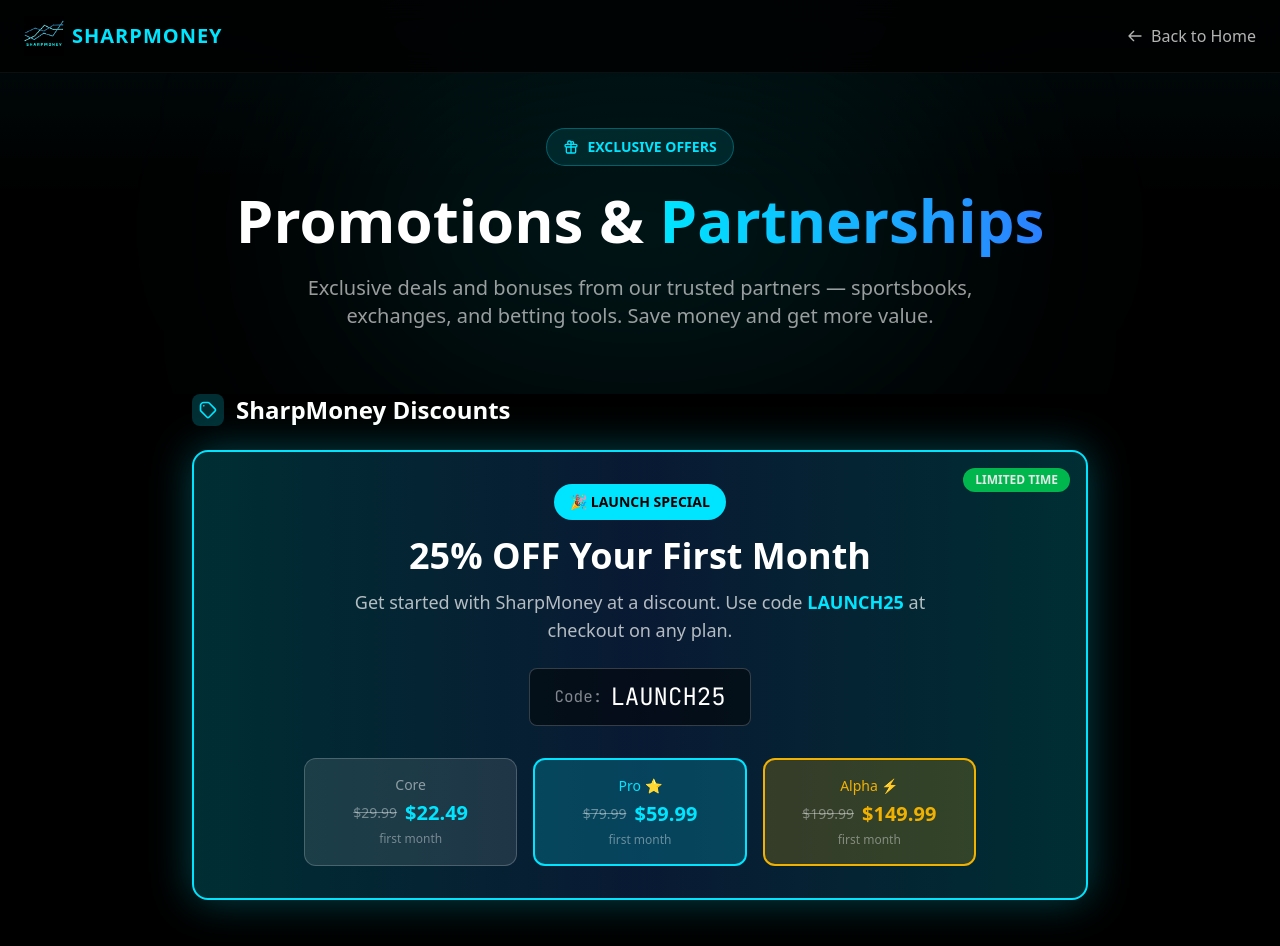
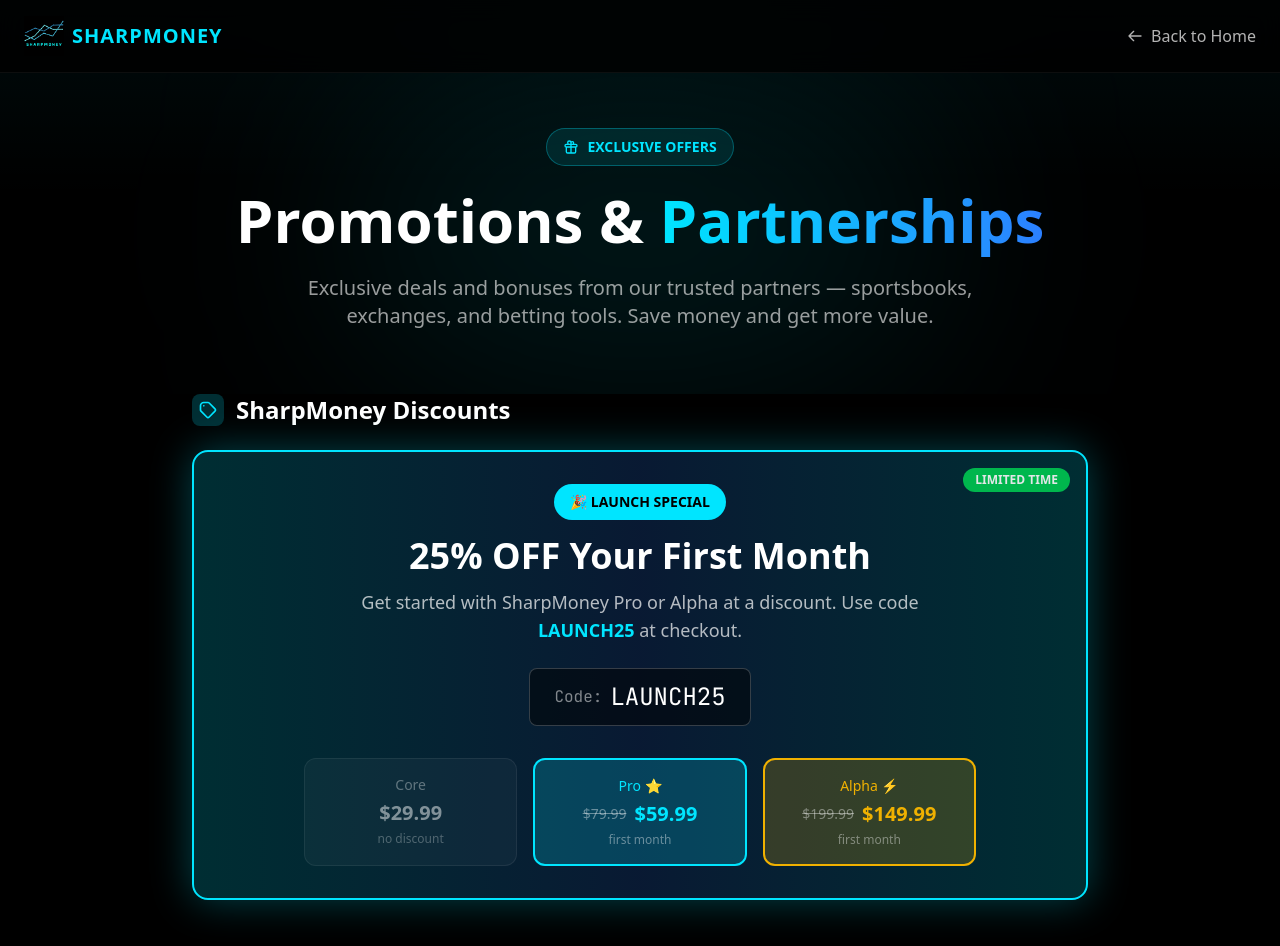
Before and after one commit to closingdime-tech/SharpMoney-Website, a Next.js app: page /promotions in a window 1280 px wide. Shown: the top 946 px of the page. Built offline with nearby package versions, Linux system fonts and the light colour scheme.

Commit message:
LAUNCH25 promo applies to Pro and Alpha only, Core stays full price

```diff
--- a/src/app/promotions/page.tsx
+++ b/src/app/promotions/page.tsx
@@ -281,7 +281,7 @@
               </h3>
 
               <p className="text-white/70 text-lg mb-6 max-w-xl mx-auto">
-                Get started with SharpMoney at a discount. Use code <span className="text-cyan font-bold">LAUNCH25</span> at checkout on any plan.
+                Get started with SharpMoney Pro or Alpha at a discount. Use code <span className="text-cyan font-bold">LAUNCH25</span> at checkout.
               </p>
 
               <div className="inline-flex items-center gap-2 bg-black/50 border border-white/20 text-white font-mono text-2xl px-6 py-3 rounded-lg mb-8">
@@ -295,14 +295,13 @@
                   href="https://whop.com/sharpmoney/core-ae/"
                   target="_blank"
                   rel="noopener noreferrer"
-                  className="bg-white/10 hover:bg-white/20 border border-white/20 rounded-xl p-4 transition-all hover:scale-105"
+                  className="bg-white/5 hover:bg-white/10 border border-white/10 rounded-xl p-4 transition-all hover:scale-105 opacity-70"
                 >
                   <div className="text-sm text-white/50 mb-1">Core</div>
                   <div className="flex items-center justify-center gap-2">
-                    <span className="text-white/40 line-through text-sm">$29.99</span>
-                    <span className="text-cyan font-bold text-xl">$22.49</span>
+                    <span className="text-white/70 font-bold text-xl">$29.99</span>
                   </div>
-                  <div className="text-xs text-white/40 mt-1">first month</div>
+                  <div className="text-xs text-white/40 mt-1">no discount</div>
                 </a>
 
                 <a
```
